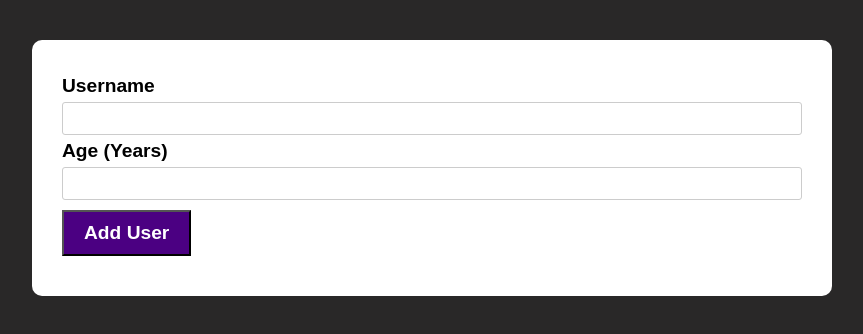
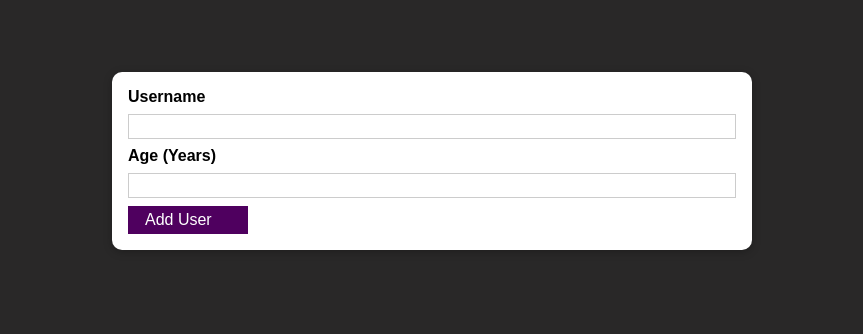
Before and after one commit to gbejula/age-recorder, a React (Create React App) app: page / in a window 1280 px wide. Shown: the top 334 px of the page, without its empty margins (208-1071 px from the left). Built offline with nearby package versions, Linux system fonts and the light colour scheme.

Commit message:
added button component

```diff
--- a/src/components/AgeForm/AgeForm.css
+++ /dev/null
@@ -1,32 +0,0 @@
-form {
-  background: white;
-  max-width: 800px;
-  margin: 0 auto;
-  border-radius: 10px;
-  padding: 30px;
-}
-
-label {
-  display: block;
-  padding: 5px 0;
-  font-size: 1.2rem;
-  font-weight: bold;
-}
-
-input {
-  width: 50rem;
-  max-width: 100%;
-  border-radius: 3px;
-  padding: 0.5rem;
-  border: 1px solid #ccc;
-}
-
-button {
-  background: #4B0082;
-  color: #fff;
-  margin-top: 10px;
-  font-size: 1.2rem;
-  font-weight: bold;
-  padding: 10px 20px;
-  margin: 10px 0;
-}
--- a/src/components/AgeForm/AgeForm.js
+++ b/src/components/AgeForm/AgeForm.js
@@ -1,26 +1,27 @@
 import React from 'react';
 
-import './AgeForm.css';
+import Card from '../UI/Card';
+import Button from '../UI/Button';
 
-const onaddGoalHandler = event => {
-  event.preventDefault();
-};
+import classes from './AgeForm.module.css';
 
-const AgeForm = () => {
+const AgeForm = props => {
+  const onaddGoalHandler = event => {
+    event.preventDefault();
+  };
+
   return (
-    <form>
-      <div>
+    <Card className={classes.input}>
+      <form>
         <label>Username</label>
         <input type='text' />
         <label>Age (Years)</label>
         <input type='text' />
-      </div>
-      <div>
-        <button type='submit' onClick={onaddGoalHandler}>
+        <Button type='submit' onClick={onaddGoalHandler}>
           Add User
-        </button>
-      </div>
-    </form>
+        </Button>
+      </form>
+    </Card>
   );
 };
 
--- /dev/null
+++ b/src/components/AgeForm/AgeForm.module.css
@@ -0,0 +1,26 @@
+.input {
+  margin: 2rem auto;
+  padding: 1rem;
+  width: 90%;
+  max-width: 40rem;
+}
+
+.input label {
+  display: block;
+  font-weight: bold;
+  margin-bottom: 0.5rem;
+}
+
+.input input {
+  font: inherit;
+  display: block;
+  width: 100%;
+  border: 1px solid #ccc;
+  padding: 0.15rem;
+  margin-bottom: 0.5rem;
+}
+
+.input input:focus {
+  outline: none;
+  border-color: #4f005f;
+}
--- /dev/null
+++ b/src/components/UI/Button.js
@@ -0,0 +1,16 @@
+import React from 'react';
+
+import classes from './Button.module.css';
+
+const Button = props => {
+  return (
+    <div
+      className={classes.button}
+      type={props.type || 'button'}
+      onClick={props.onClick}>
+      {props.children}
+    </div>
+  );
+};
+
+export default Button;
--- /dev/null
+++ b/src/components/UI/Button.module.css
@@ -0,0 +1,19 @@
+.button {
+  font: inherit;
+  border: 1px solid #4f005f;
+  background: #4f005f;
+  color: white;
+  padding: 0.25rem 1rem;
+  cursor: pointer;
+  width: 120px;
+}
+
+.button:hover,
+.button:active {
+  background: #741188;
+  border-color: #741188;
+}
+
+.button:focus {
+  outline: none;
+}
--- /dev/null
+++ b/src/components/UI/Card.js
@@ -0,0 +1,11 @@
+import React from 'react';
+
+import classes from './Card.module.css';
+
+const Card = props => {
+  return (
+    <div className={`${classes.card} ${props.className}`}>{props.children}</div>
+  );
+};
+
+export default Card;
--- /dev/null
+++ b/src/components/UI/Card.module.css
@@ -0,0 +1,5 @@
+.card {
+  background: white;
+  border-radius: 10px;
+  box-shadow: 0 2px 8px rgba(0,0,0,0.25);
+}
```
